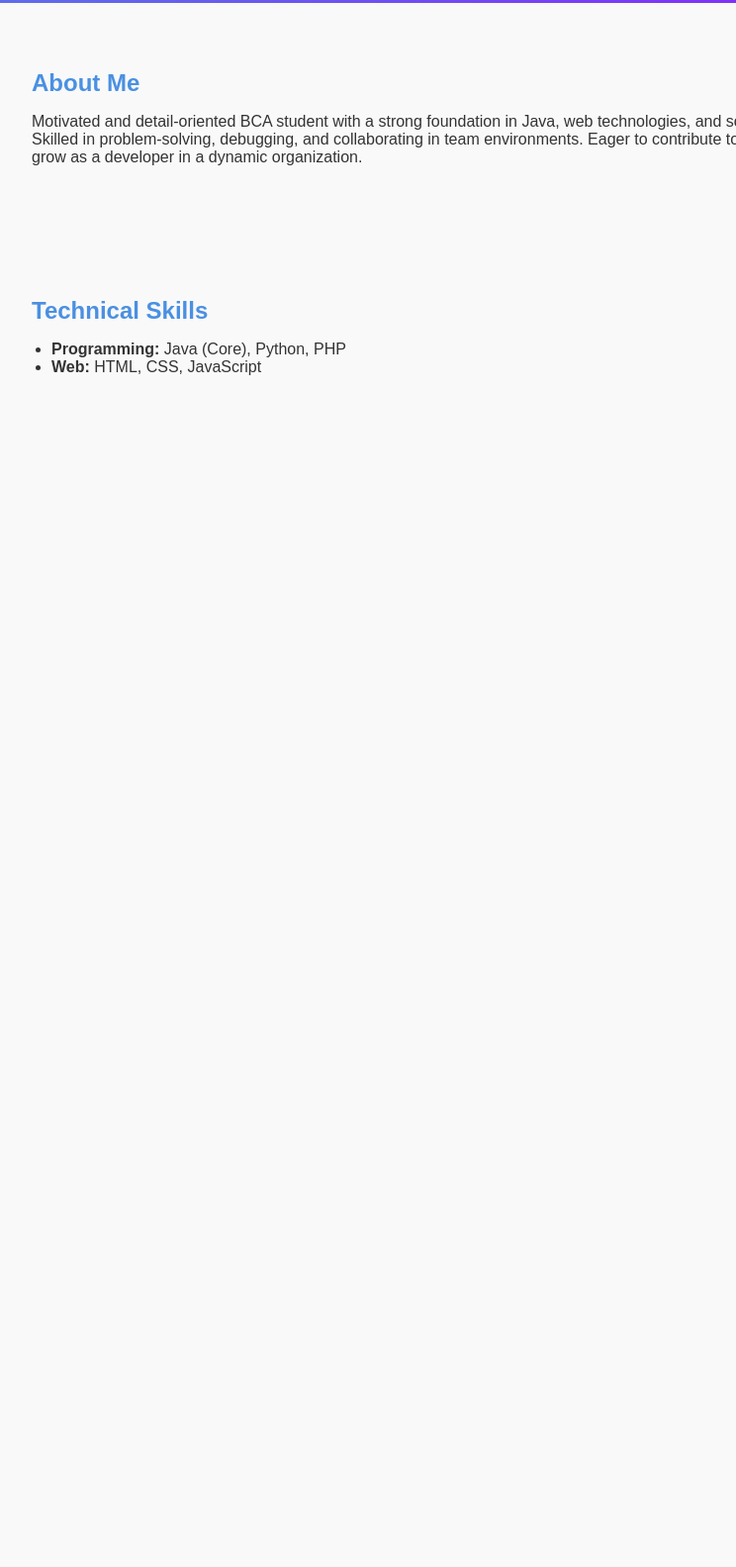
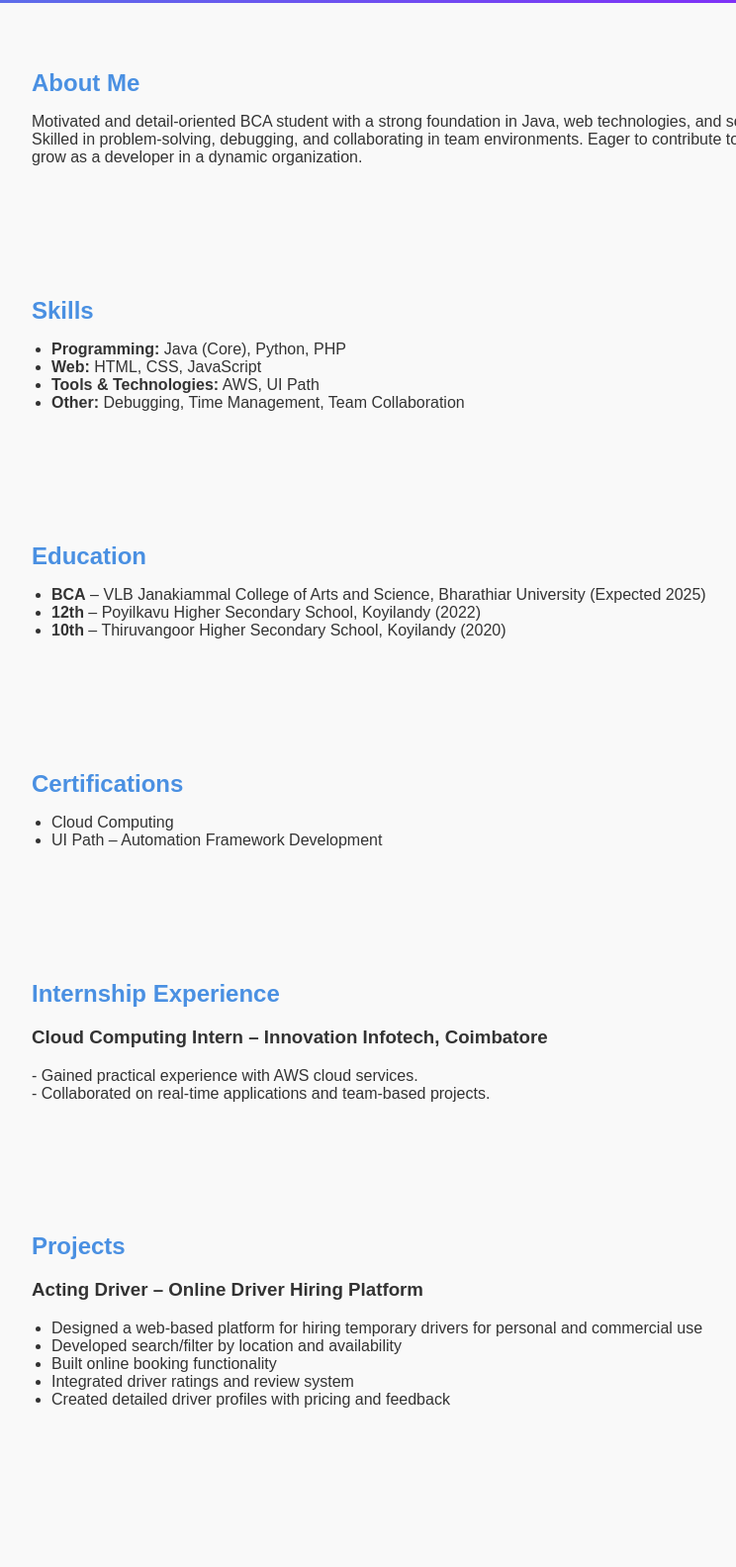
Before and after one commit to akash-a124/akash-a124.github.io, a plain HTML site: page index.html in a window 1280 px wide. Shown: the part 324-1907 px from the top of the page at 99% size, without its empty margins (158-902 px from the left). Before the commit the page ends 800 px from the top, so only its background shows below. Drawn offline with Linux system fonts and the light colour scheme.

Commit message:
Update index.html

```diff
--- a/index.html
+++ b/index.html
@@ -9,13 +9,15 @@
   <link rel="stylesheet" href="https://cdnjs.cloudflare.com/ajax/libs/font-awesome/6.5.0/css/all.min.css">
 </head>
 <body>
-  <!-- Navigation -->
+  <!-- Sidebar Navigation (top-right stacked) -->
   <nav>
     <ul>
       <li><a href="#home">Home</a></li>
-      <li><a href="#about">About</a></li>
+      <li><a href="#about">About Me</a></li>
       <li><a href="#skills">Skills</a></li>
       <li><a href="#education">Education</a></li>
+      <li><a href="#certifications">Certifications</a></li>
+      <hr>
       <li><a href="#experience">Experience</a></li>
       <li><a href="#projects">Projects</a></li>
       <li><a href="#contact">Contact</a></li>
@@ -25,7 +27,7 @@
   <!-- Home Section -->
   <header id="home">
     <h1>Hi, I'm Akash 👋</h1>
-    <p>BCA Student | cybersecurity resercher</p>
+    <p>BCA Student | Aspiring Software Developer</p>
     <p>Kozhikode, Kerala</p>
   </header>
 
@@ -41,7 +43,56 @@
 
   <!-- Skills Section -->
   <section id="skills">
-    <h2>Technical Skills</h2>
+    <h2>Skills</h2>
     <ul>
       <li><strong>Programming:</strong> Java (Core), Python, PHP</li>
       <li><strong>Web:</strong> HTML, CSS, JavaScript</li>
+      <li><strong>Tools & Technologies:</strong> AWS, UI Path</li>
+      <li><strong>Other:</strong> Debugging, Time Management, Team Collaboration</li>
+    </ul>
+  </section>
+
+  <!-- Education Section -->
+  <section id="education">
+    <h2>Education</h2>
+    <ul>
+      <li><strong>BCA</strong> – VLB Janakiammal College of Arts and Science, Bharathiar University (Expected 2025)</li>
+      <li><strong>12th</strong> – Poyilkavu Higher Secondary School, Koyilandy (2022)</li>
+      <li><strong>10th</strong> – Thiruvangoor Higher Secondary School, Koyilandy (2020)</li>
+    </ul>
+  </section>
+
+  <!-- Certifications Section -->
+  <section id="certifications">
+    <h2>Certifications</h2>
+    <ul>
+      <li>Cloud Computing</li>
+      <li>UI Path – Automation Framework Development</li>
+    </ul>
+  </section>
+
+  <!-- Experience Section -->
+  <section id="experience">
+    <h2>Internship Experience</h2>
+    <h3>Cloud Computing Intern – Innovation Infotech, Coimbatore</h3>
+    <p>
+      - Gained practical experience with AWS cloud services.<br>
+      - Collaborated on real-time applications and team-based projects.
+    </p>
+  </section>
+
+  <!-- Projects Section -->
+  <section id="projects">
+    <h2>Projects</h2>
+    <h3>Acting Driver – Online Driver Hiring Platform</h3>
+    <ul>
+      <li>Designed a web-based platform for hiring temporary drivers for personal and commercial use</li>
+      <li>Developed search/filter by location and availability</li>
+      <li>Built online booking functionality</li>
+      <li>Integrated driver ratings and review system</li>
+      <li>Created detailed driver profiles with pricing and feedback</li>
+    </ul>
+  </section>
+
+  <!-- Contact Section -->
+  <section id="contact">
```
